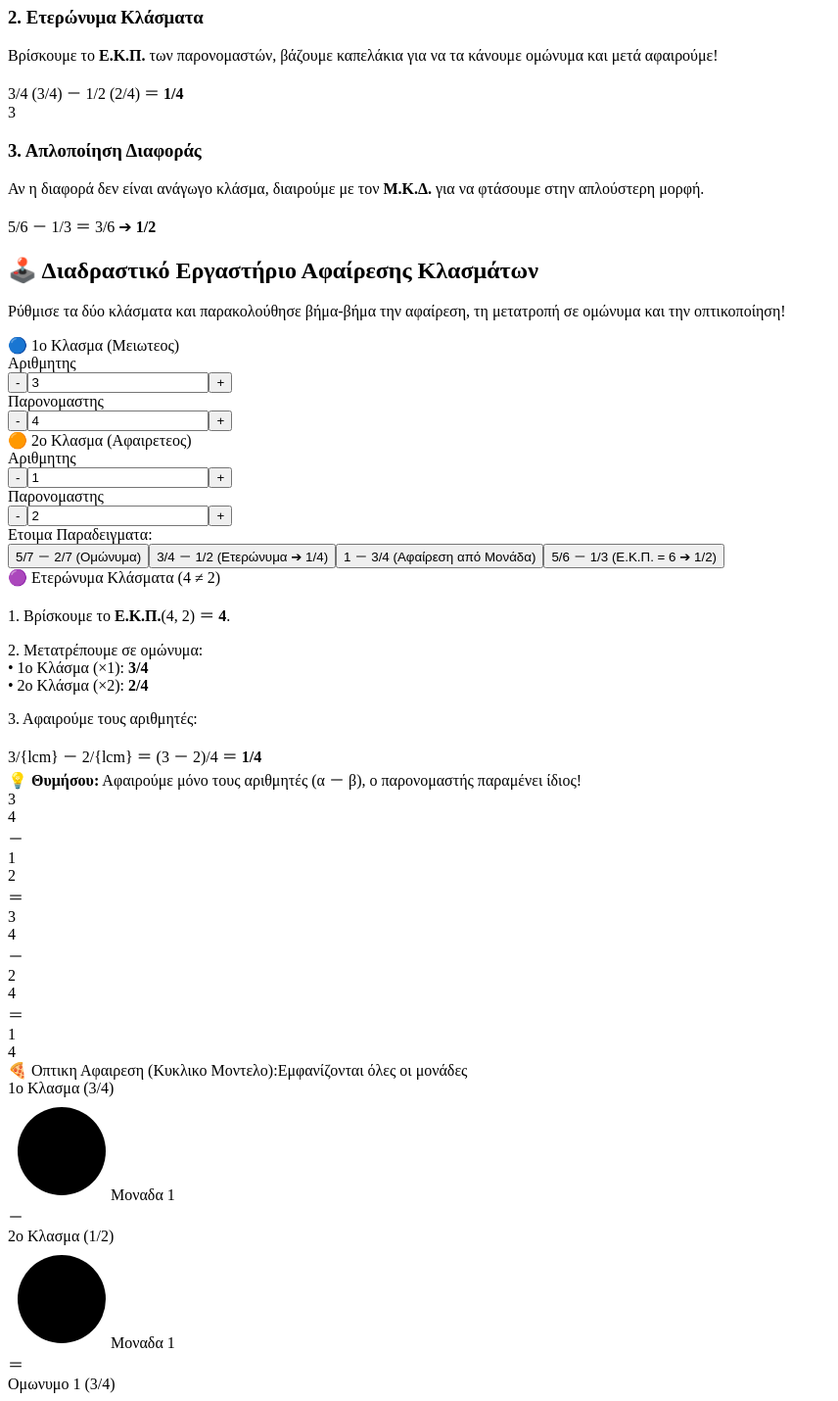
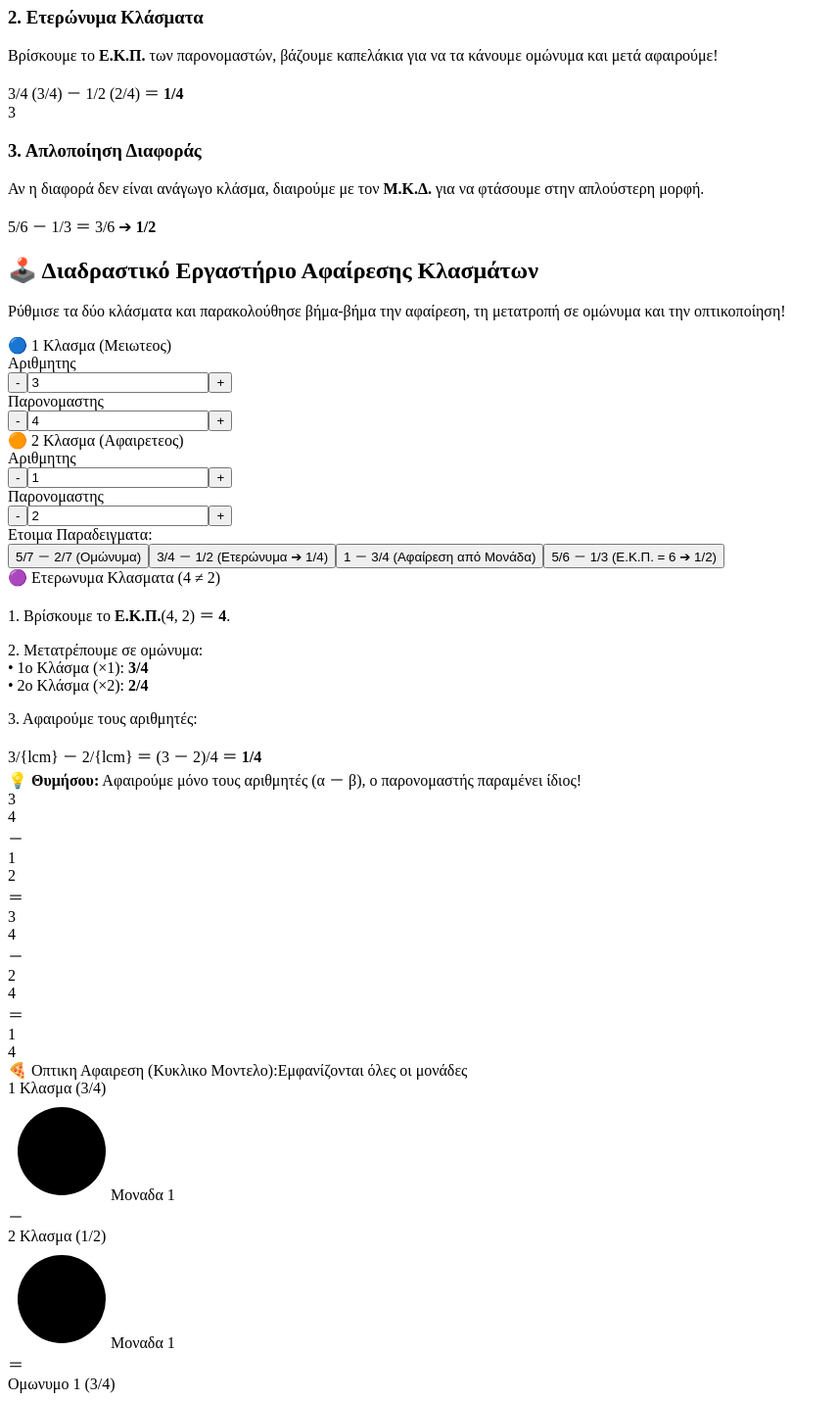
Before and after one commit to gkrimpas-lab/learn-maths-2026, a Next.js app: page /st-dimotikou/28-afairesi-klasmaton in a window 1280 px wide. Shown: the part 474-1904 px from the top of the page at 98% size, without its empty margins (0-856 px from the left). Built offline with nearby package versions, Linux system fonts and the light colour scheme.

Commit message:
Update 28-afairesi-klasmaton.js

```diff
--- a/pages/st-dimotikou/28-afairesi-klasmaton.js
+++ b/pages/st-dimotikou/28-afairesi-klasmaton.js
@@ -173,8 +173,8 @@ export default function AfairesiKlasmatonPage() {
   // Επεξηγηματικό παιδαγωγικό μήνυμα βήμα-βήμα
   const getStepByStepExplanation = () => {
     let typeHeader = isOriginallyOmonima
-      ? `🔵 Ομώνυμα Κλάσματα (Ίδιος Παρονομαστής: ${activeDenA})`
-      : `🟣 Ετερώνυμα Κλάσματα (${activeDenA} ≠ ${activeDenB})`;
+      ? `🔵 Ομωνυμα Κλασματα (Ιδιος Παρονομαστης: ${activeDenA})`
+      : `🟣 Ετερωνυμα Κλασματα (${activeDenA} ≠ ${activeDenB})`;
 
     return (
       <div className="space-y-3">
@@ -369,7 +369,7 @@ export default function AfairesiKlasmatonPage() {
                   {/* ΧΕΙΡΙΣΤΗΡΙΟ ΚΛΑΣΜΑΤΟΣ Α (ΜΠΛΕ - ΜΕΙΩΤΕΟΣ) */}
                   <div className="bg-blue-50/50 p-4 rounded-2xl border border-blue-200 space-y-3">
                     <span className="text-xs font-black text-blue-800 uppercase block tracking-wider">
-                      🔵 1ο Κλασμα (Μειωτεος)
+                      🔵 1 Κλασμα (Μειωτεος)
                     </span>
                     <div className="grid grid-cols-2 gap-2 text-center">
                       <div className="space-y-1">
@@ -404,7 +404,7 @@ export default function AfairesiKlasmatonPage() {
                   {/* ΧΕΙΡΙΣΤΗΡΙΟ ΚΛΑΣΜΑΤΟΣ Β (ΠΟΡΤΟΚΑΛΙ - ΑΦΑΙΡΕΤΕΟΣ) */}
                   <div className="bg-orange-50/50 p-4 rounded-2xl border border-orange-200 space-y-3">
                     <span className="text-xs font-black text-orange-800 uppercase block tracking-wider">
-                      🟠 2ο Κλασμα (Αφαιρετεος)
+                      🟠 2 Κλασμα (Αφαιρετεος)
                     </span>
                     <div className="grid grid-cols-2 gap-2 text-center">
                       <div className="space-y-1">
@@ -560,7 +560,7 @@ export default function AfairesiKlasmatonPage() {
                   <div className="flex flex-wrap items-center justify-center gap-4 py-4 bg-slate-50/70 rounded-3xl border border-slate-200 shadow-inner p-4 max-h-[380px] overflow-y-auto">
                     {/* Πίτσα Α */}
                     <div className="flex flex-col items-center space-y-1.5">
-                      <span className="text-[10px] font-bold text-blue-600 uppercase tracking-wider text-center">1ο Κλασμα ({activeNumA}/{activeDenA})</span>
+                      <span className="text-[10px] font-bold text-blue-600 uppercase tracking-wider text-center">1 Κλασμα ({activeNumA}/{activeDenA})</span>
                       {renderFractionVisual(activeNumA, activeDenA, 'fill-blue-500', 'stroke-blue-700')}
                     </div>
 
@@ -568,7 +568,7 @@ export default function AfairesiKlasmatonPage() {
 
                     {/* Πίτσα Β */}
                     <div className="flex flex-col items-center space-y-1.5">
-                      <span className="text-[10px] font-bold text-orange-600 uppercase tracking-wider text-center">2ο Κλασμα ({activeNumB}/{activeDenB})</span>
+                      <span className="text-[10px] font-bold text-orange-600 uppercase tracking-wider text-center">2 Κλασμα ({activeNumB}/{activeDenB})</span>
                       {renderFractionVisual(activeNumB, activeDenB, 'fill-orange-500', 'stroke-orange-700')}
                     </div>
 
```
